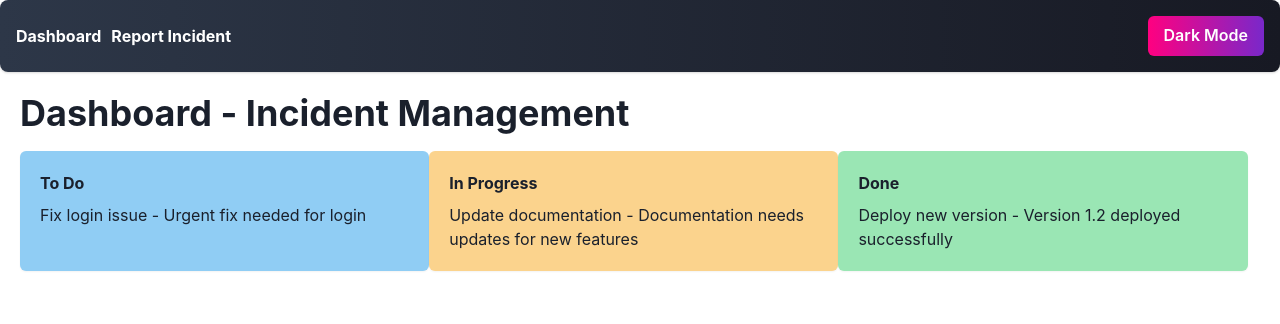
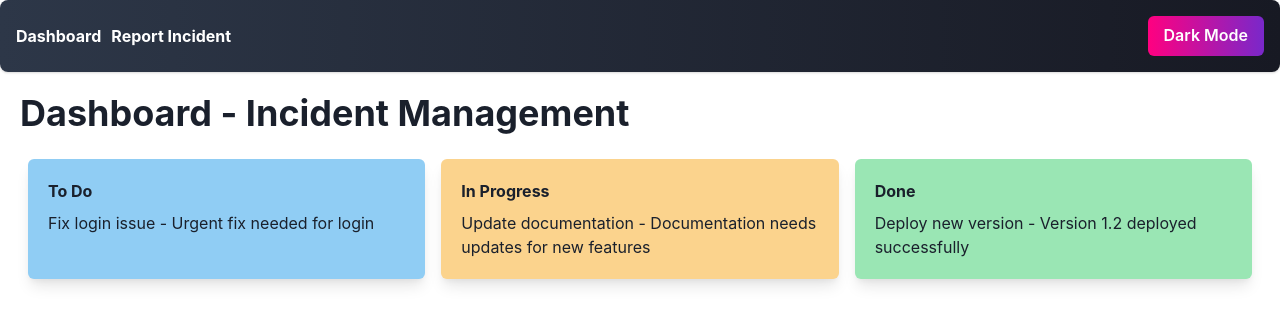
Before and after one commit to GPT-Engineer-App/incident-portal-autofill, a React (Vite) app: page / in a window 1280 px wide. Shown: the top 324 px of the page. Built offline with nearby package versions, Linux system fonts and the light colour scheme.

Commit message:
Updated the styling of incident cards on the dashboard to make them look more like proper cards by enhancing their shadows, adding margins, and a hover effect.
Prompt: the incident cards do not lok like cards but just text. let's utilize proper cards

```diff
--- a/src/pages/Index.jsx
+++ b/src/pages/Index.jsx
@@ -12,7 +12,7 @@ const Index = () => {
     <Box p={5}>
       <Heading mb={4}>Dashboard - Incident Management</Heading>
       <Flex>
-        <Box p={5} w="33%" bg="blue.200" boxShadow="sm" borderRadius="md">
+        <Box p={5} w="33%" bg="blue.200" boxShadow="lg" borderRadius="md" m={2} _hover={{ boxShadow: "xl" }}>
           <Text mb={2} fontWeight="bold">
             To Do
           </Text>
@@ -24,7 +24,7 @@ const Index = () => {
               </Text>
             ))}
         </Box>
-        <Box p={5} w="33%" bg="orange.200" boxShadow="sm" borderRadius="md">
+        <Box p={5} w="33%" bg="orange.200" boxShadow="lg" borderRadius="md" m={2} _hover={{ boxShadow: "xl" }}>
           <Text mb={2} fontWeight="bold">
             In Progress
           </Text>
@@ -36,7 +36,7 @@ const Index = () => {
               </Text>
             ))}
         </Box>
-        <Box p={5} w="33%" bg="green.200" boxShadow="sm" borderRadius="md">
+        <Box p={5} w="33%" bg="green.200" boxShadow="lg" borderRadius="md" m={2} _hover={{ boxShadow: "xl" }}>
           <Text mb={2} fontWeight="bold">
             Done
           </Text>
```
